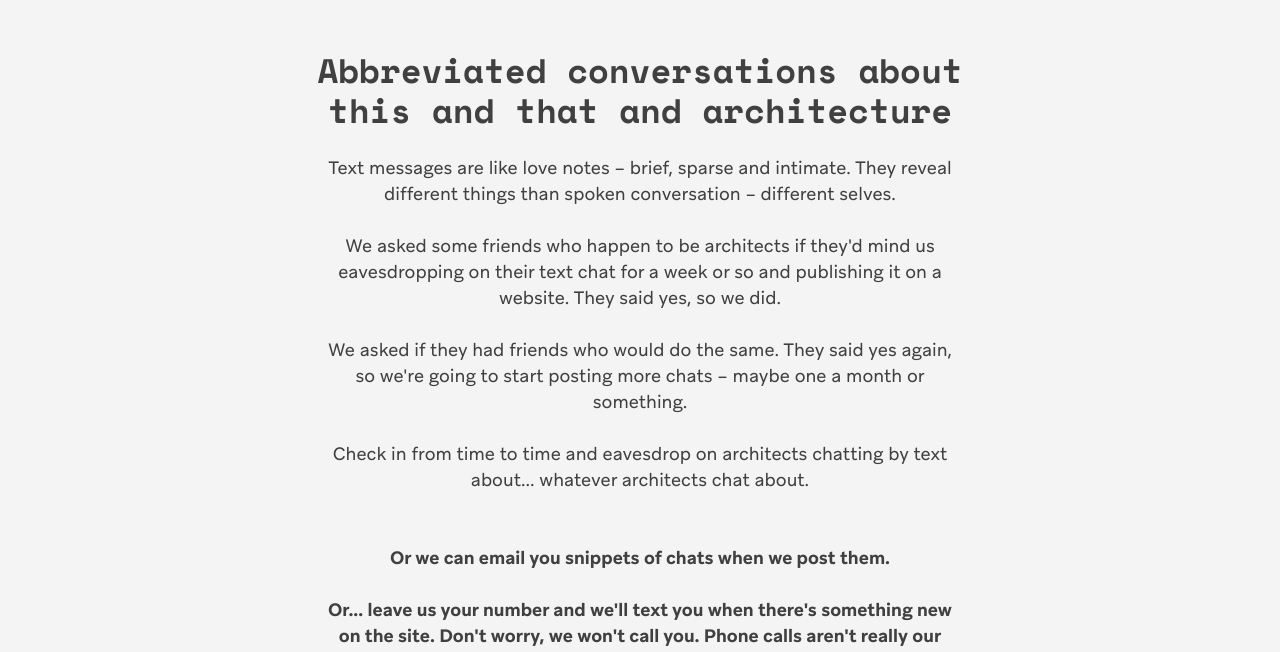
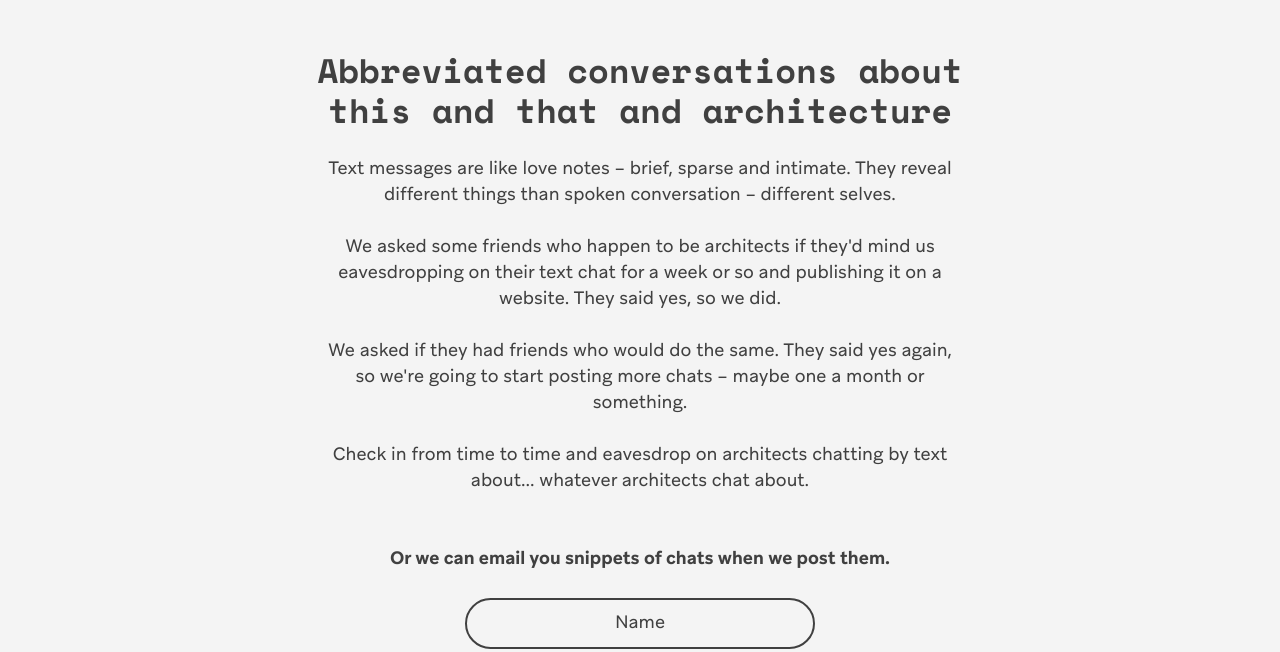
Before and after one commit to curiousways/back-chat, a website: page index.html in a window 1280 px wide. Shown: the part 114-766 px from the top of the page. Drawn offline with nearby package versions, Linux system fonts and the light colour scheme.

Commit message:
fix: remove paragraph

```diff
--- a/index.html
+++ b/index.html
@@ -40,7 +40,6 @@
 						<p>Check in from time to time and eavesdrop on architects chatting by text about... whatever architects chat about.</p>
 						<br>
 						<p><strong>Or we can email you snippets of chats when we post them.</strong></p>
-						<p><strong>Or... leave us your number and we'll text you when there's something new on the site. Don't worry, we won't call you. Phone calls aren't really our thing.</strong></p>
 
 						<form action="" method="POST" class="form">
 							<div class="form__row">
```
